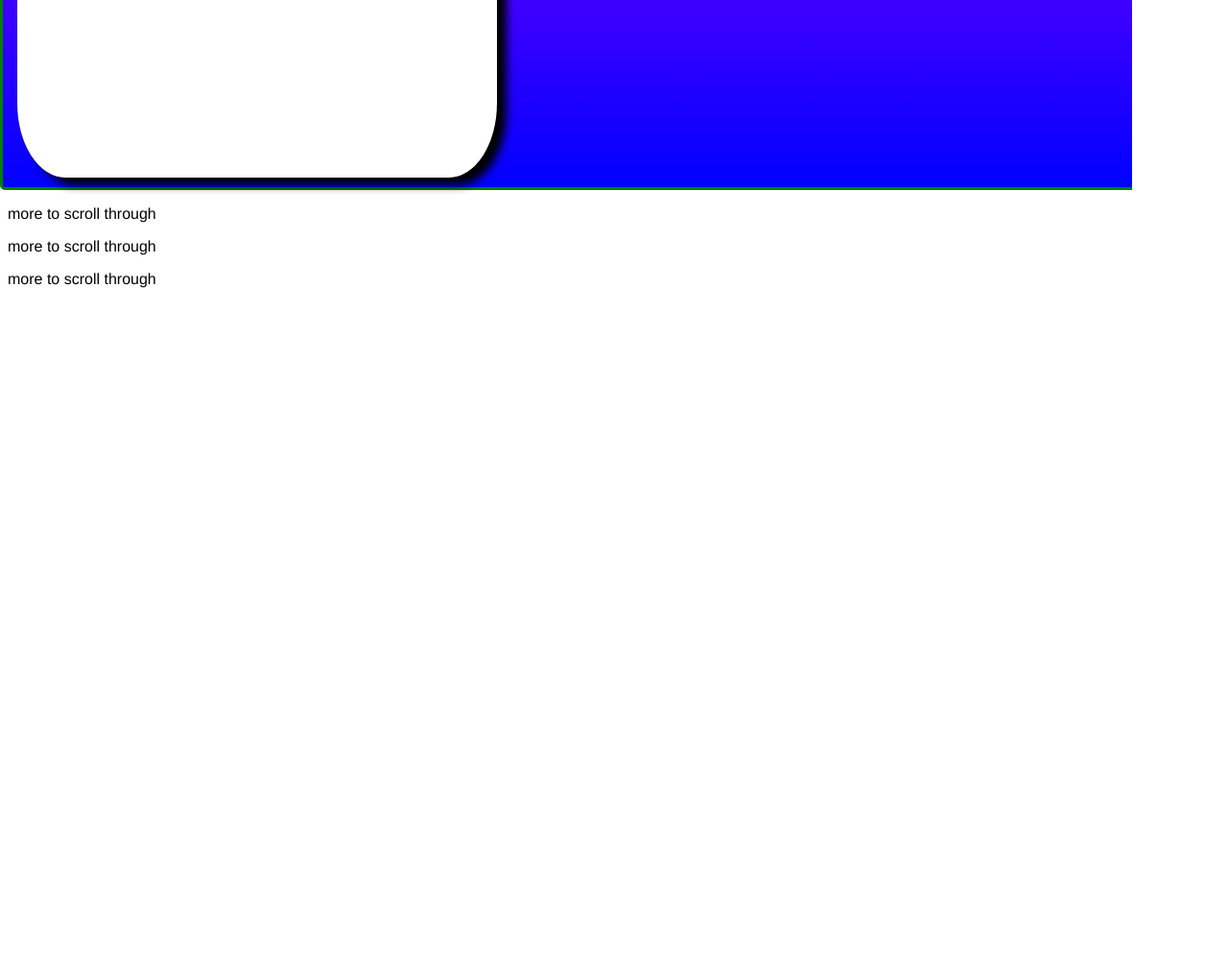
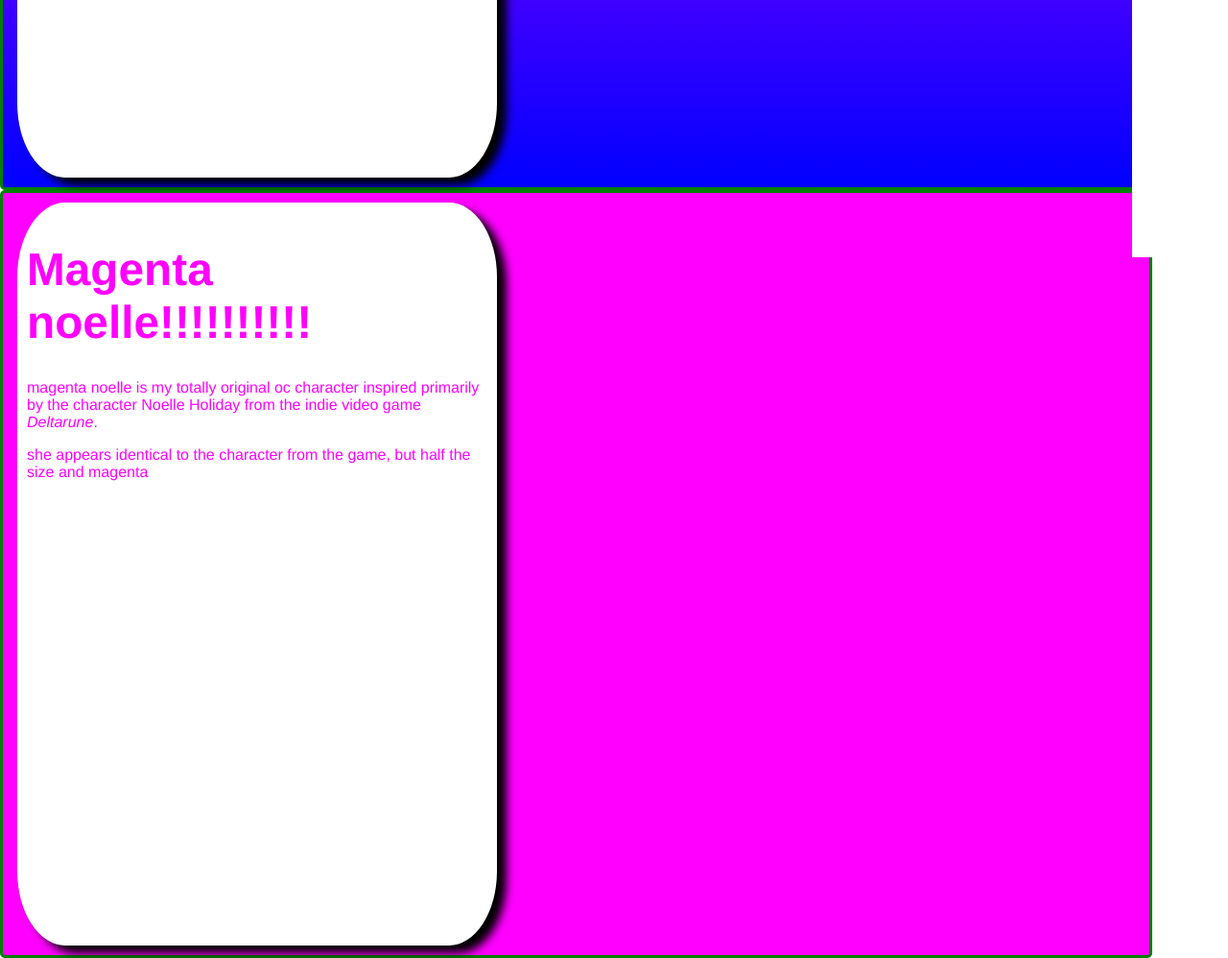
Before and after one commit to 28jdannervstud/portfolio, a plain HTML site: page index.html in a window 1280 px wide. Shown: the part 602-1600 px from the top of the page at 96% size. Before the commit the page ends 902 px from the top, so only its background shows below. Drawn offline with Linux system fonts and the light colour scheme.

Commit message:
began adding second hero section

```diff
--- a/css/style.css
+++ b/css/style.css
@@ -1,8 +1,11 @@
 html, body{
     height:100%;
+    font-size: 100%;
+    scroll-behavior: smooth;
 }
 .hero1{
     height:100%;
+    width:95%;
     margin-top:-8px;
     margin-left:-8px;
     background-image:linear-gradient(magenta,blue);
@@ -67,3 +70,16 @@ nav{
     height:110%;
     margin-top:-10px;
 }
+.hero2{
+    height:100%;
+    width:95%;
+    margin-left:-8px;
+    background-color:magenta;
+    background-size: fill;
+    border-radius:5px;
+    border-color:green;
+    border-style:solid;
+    box-sizing:border-box;
+    display:flex;
+    justify-content: space-between;
+}
--- a/index.html
+++ b/index.html
@@ -8,10 +8,11 @@
     <link rel="icon" type="image/x-icon" href="images/favicon.ico" />
 </head>
 <body>
-    <nav>
-            <p class="magenta">Navigation</p>
-            <a href="#about">about me</a>
-        </nav>
+    <nav> <!--NAV BAR AREA-->
+        <p class="magenta">Navigation</p>
+        <a href="#about">about me</a>
+        <a href="#magenta">magenta</a>
+    </nav>
     <div class="hero1" id="about">
         <div class="paragraphbox">
             <h1 class="blue">about me !!!!!!!!!</h1>
@@ -21,9 +22,12 @@
         </div>
 
     </div>
-
-    <p>more to scroll through</p>
-    <p>more to scroll through</p>
-    <p>more to scroll through</p>
+    <div class="hero2" id="magenta">
+        <div class="paragraphbox">
+            <h1 class="magenta">Magenta noelle!!!!!!!!!!</h1>
+            <p class="magenta">magenta noelle is my totally original oc character inspired primarily by the character Noelle Holiday from the indie video game <em>Deltarune</em>.</p>
+            <p class="magenta">she appears identical to the character from the game, but half the size and magenta</p>
+        </div>
+    </div>
 </body>
 </html>
```
